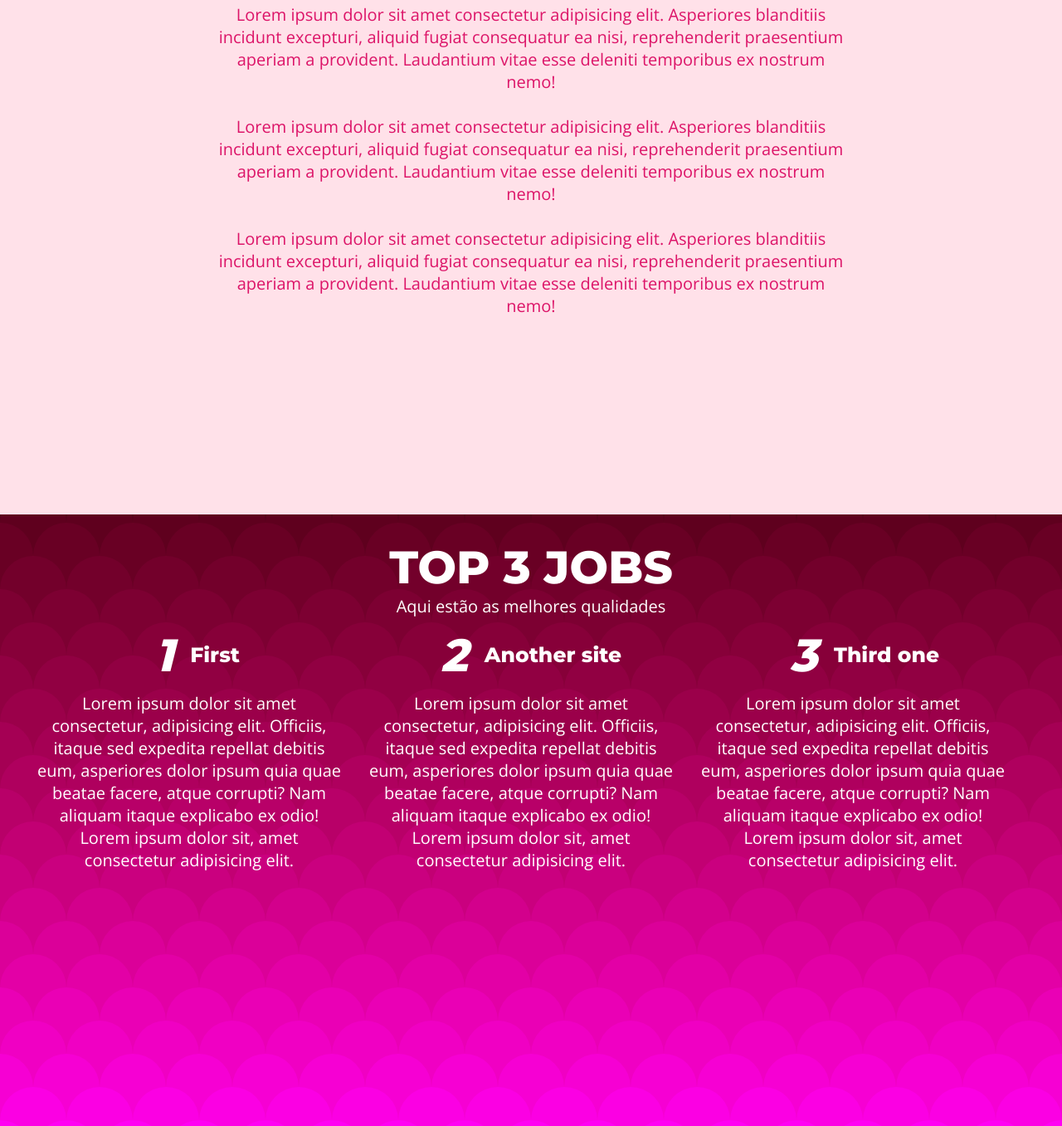
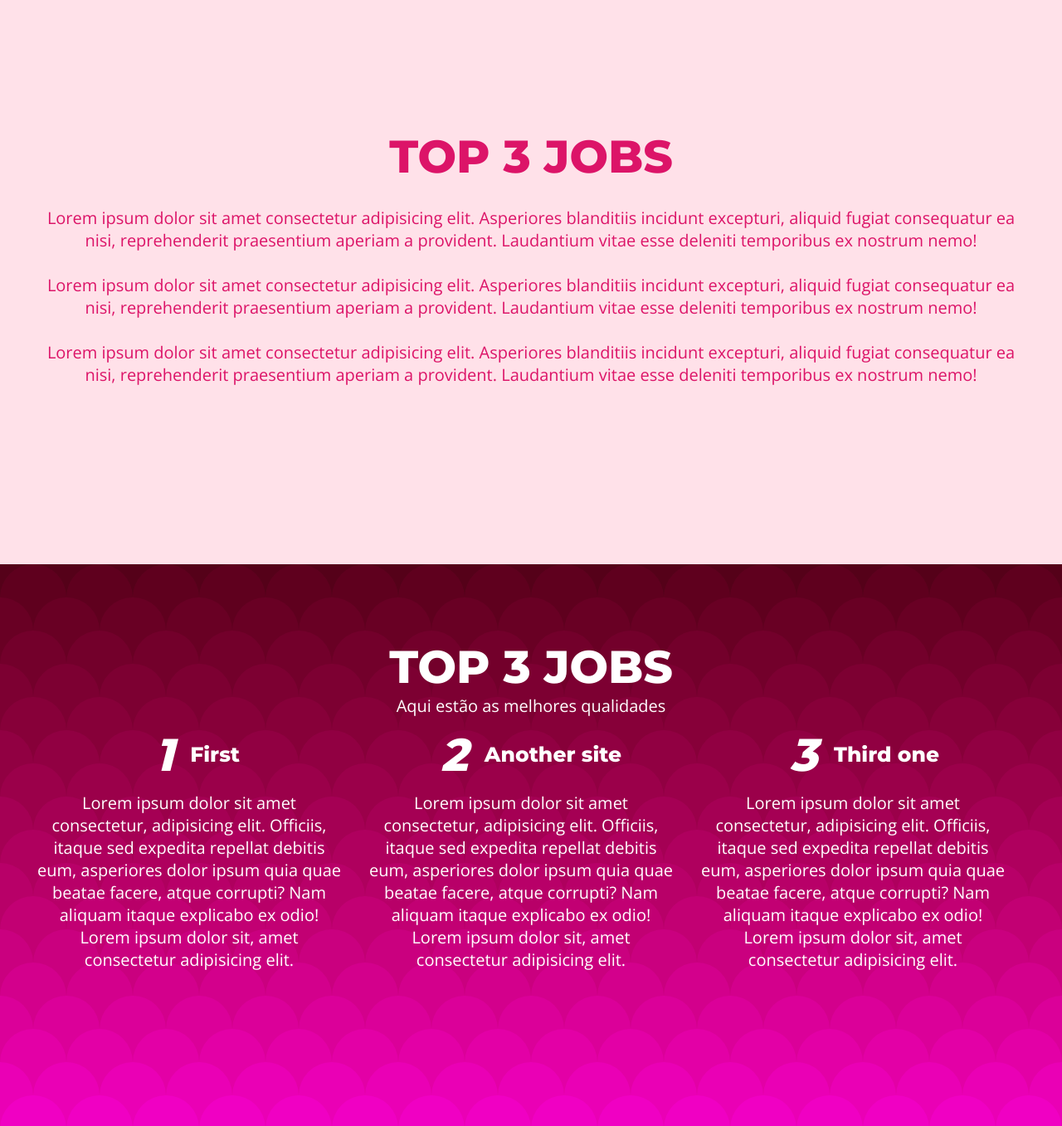
Before and after one commit to Fabio-Matos1303/Projeto-LandingPage, a plain HTML site: page index.html in a window 1280 px wide. Shown: the part 920-2277 px from the top of the page at 83% size. Drawn offline with nearby package versions, Linux system fonts and the light colour scheme; a web font is replaced by a local one.

Commit message:
Ajustes na rolagem da página

```diff
--- a/assets/css/intro.css
+++ b/assets/css/intro.css
@@ -1,5 +1,5 @@
-.top3 {
-
+.intro {
+    padding-top: 6rem;
     color: var(--primary-color);
 }
 
--- a/assets/css/styles.css
+++ b/assets/css/styles.css
@@ -3,6 +3,11 @@
     padding: 0;
     border: 0;
 }
+
+.top-3 {
+    padding-top: 6rem;
+}
+
 .top-3-header {
     height: auto;
     display: flex;
--- a/index.html
+++ b/index.html
@@ -5,13 +5,13 @@
     <meta http-equiv="X-UA-Compatible" content="IE=edge">
     <meta name="viewport" content="width=device-width, initial-scale=1.0">
     <title>Landing Page</title>
+    <link rel="stylesheet" href="assets/css/intro.css">
     <link rel="stylesheet" href="assets/css/variables.css">
     <link rel="stylesheet" href="assets/css/elements.css">
     <link rel="stylesheet" href="assets/css/classes.css">
     <link rel="stylesheet" href="assets/css/menu.css">
     <link rel="stylesheet" href="assets/css/styles.css">
     <link rel="stylesheet" href="assets/css/home.css">
-    <link rel="stylesheet" href="assets/css/intro.css">
     <link rel="stylesheet" href="assets/css/top3.css">
     <link rel="preconnect" href="https://fonts.googleapis.com">
     <link rel="preconnect" href="https://fonts.gstatic.com" crossorigin>
@@ -33,10 +33,7 @@
         </div>
     </aside>
 
-
-    <div id="home" class="menu-spacing"></div>
-
-    <section class="main-bg intro section">
+    <section id="home" class="main-bg intro section">
         <div class="main-content intro-content">
         <div class="intro-text-content">
         <h2>Lorem ipsum dolor sit amet consectetur adipisicing elit.</h2>
@@ -48,7 +45,8 @@
         </div>
     </section>
 
-    <section id="intro" class="pink-bg section top3">
+
+    <section id="intro" class="pink-bg section intro">
         <div class="main-content top3-content">
         <h2 class="top3-title">top 3 jobs</h2>
         <br>
@@ -60,7 +58,8 @@
         </div>
     </section>
 
-    <section id="top3" class="main-bg section">
+
+    <section id="top3" class="main-bg section top-3">
         <div class="main-content">
             <div class="top-3-header">
             <h2 class="top-3-header-title">top 3 jobs</h2>
```
